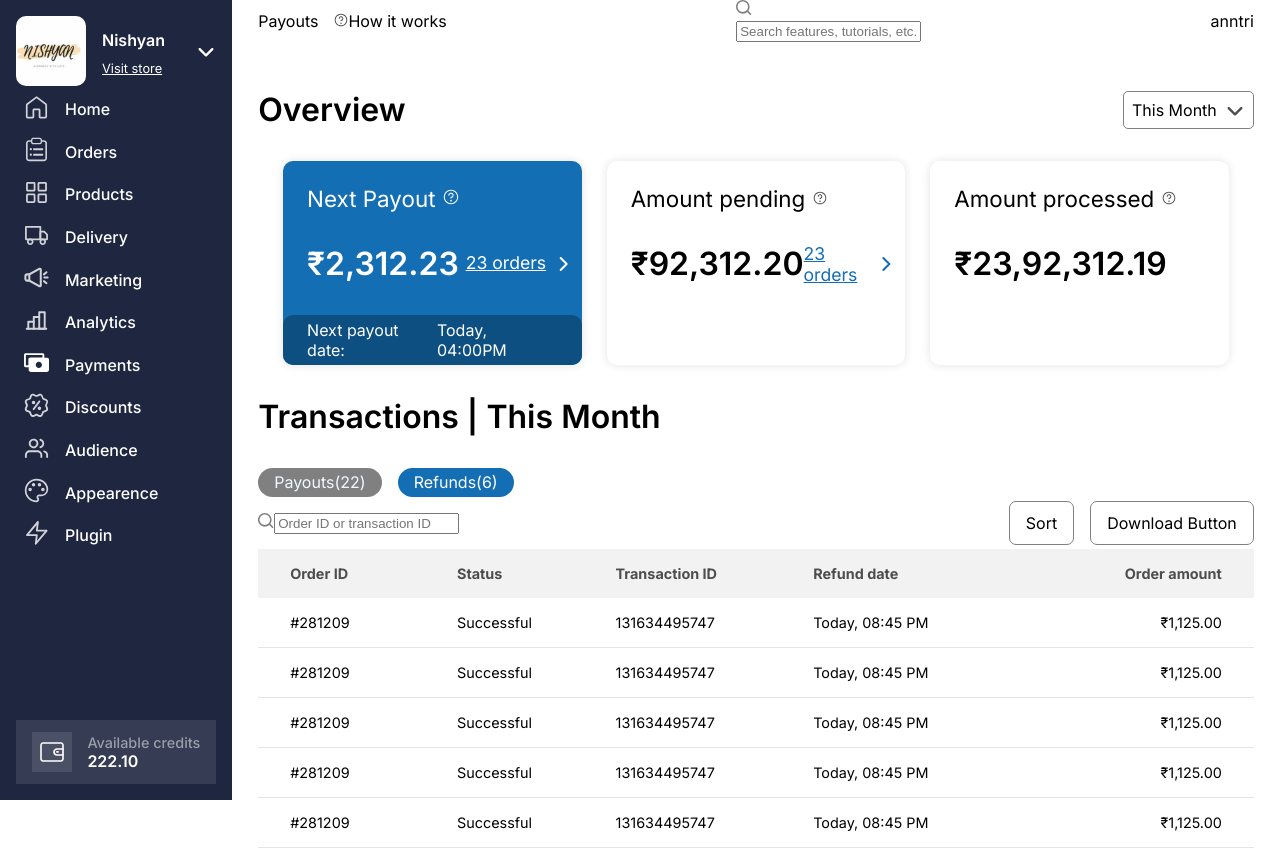
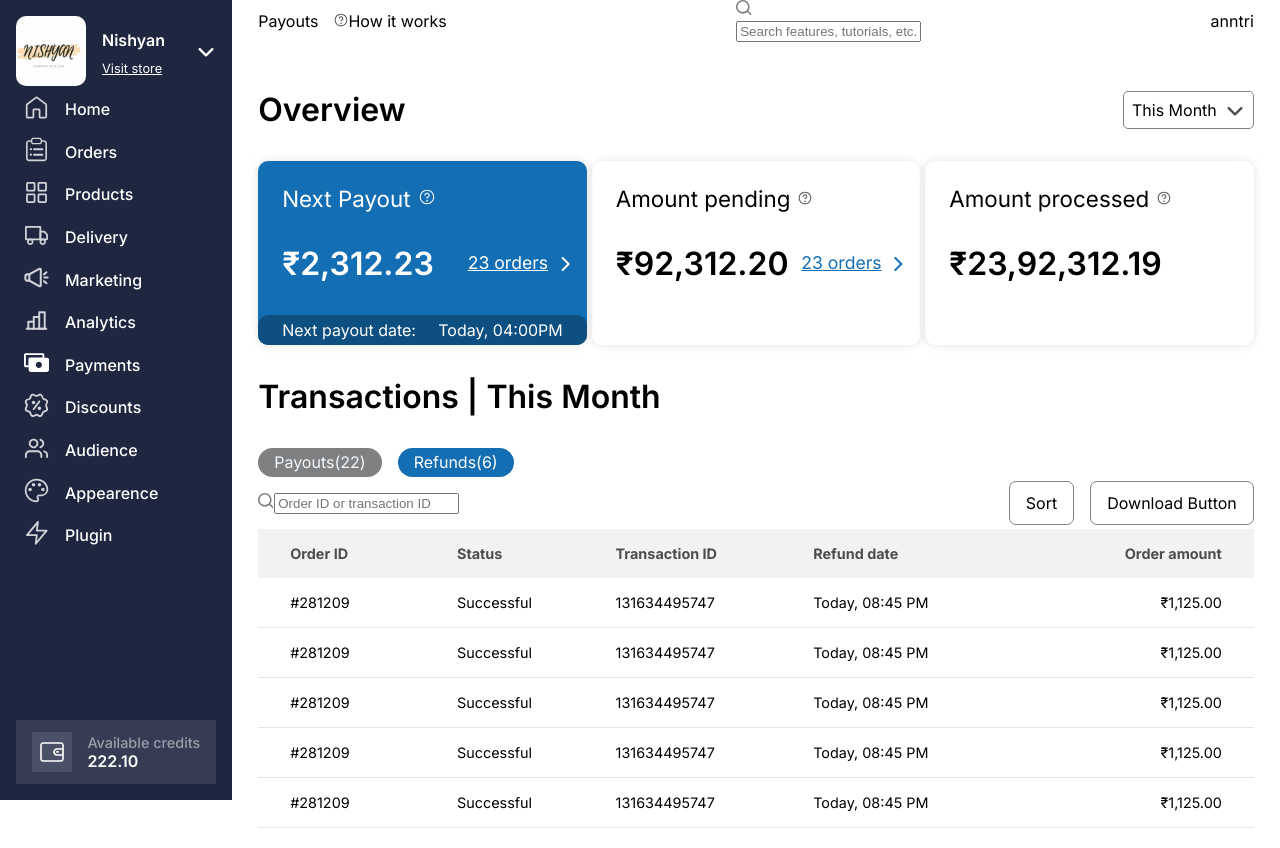
Before and after one commit to pavanmanishd/dukaan-payouts-page, a React (Vite) app: page / in a window 1280 px wide. Built offline with nearby package versions, Linux system fonts and the light colour scheme.

Commit message:
Update justify-content property in .overview_cards class

```diff
--- a/src/App.css
+++ b/src/App.css
@@ -272,13 +272,13 @@ body {
 .overview_cards{
   display: flex;
   flex-direction: row;
-  justify-content: space-evenly;
+  justify-content: space-between;
   align-items: center;
   width: 100%;
 }
 
 .card{
-  width: 30%;
+  width: 33%;
   height: 100%;
   /* height: 200px; */
   border-radius: 10px;
```
